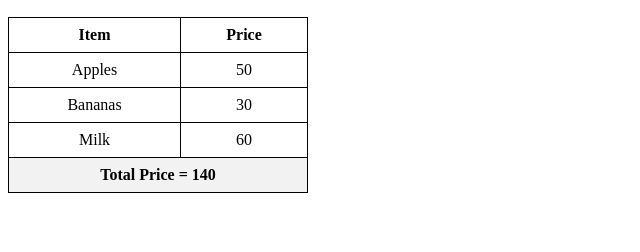
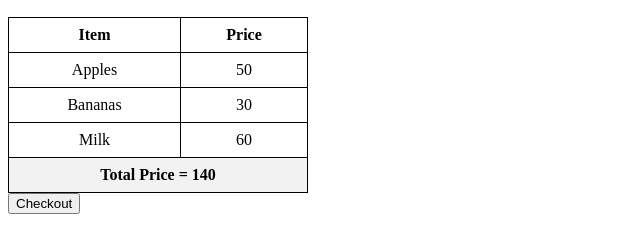
Before and after one commit to acciojob/grofers-checkout-kdrayi77, a website: page main.html in a window 1280 px wide. Shown: the part 50-302 px from the top of the page, without its empty margins (0-640 px from the left). Drawn offline with Linux system fonts and the light colour scheme.

Commit message:
created a submission

```diff
--- a/main.html
+++ b/main.html
@@ -43,6 +43,8 @@
     </tr>
   </table>
 
+  <button id="checkoutBtn">Checkout</button>
+
   <!-- Link JS file -->
   <script src="script.js"></script>
 </body>
```
